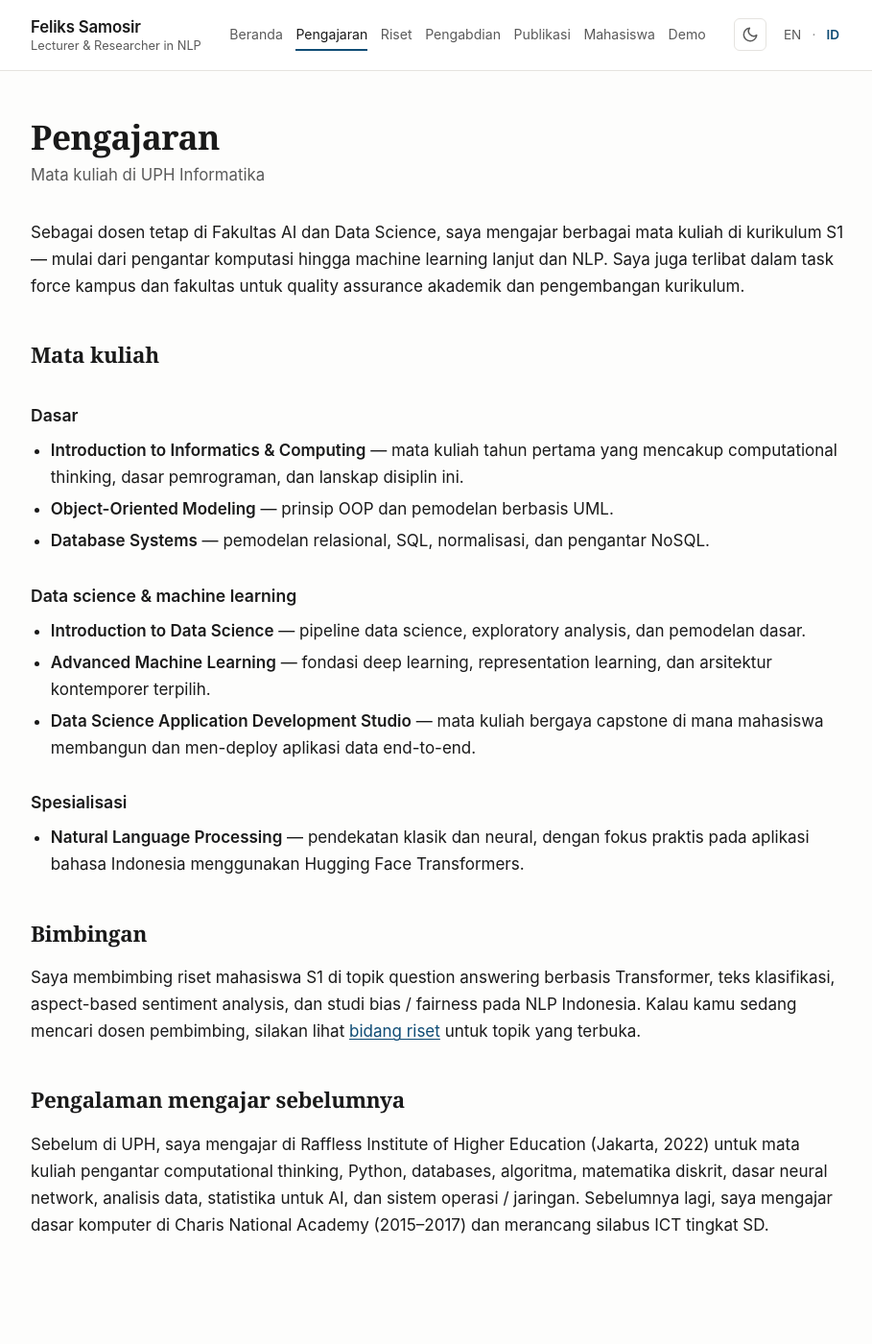
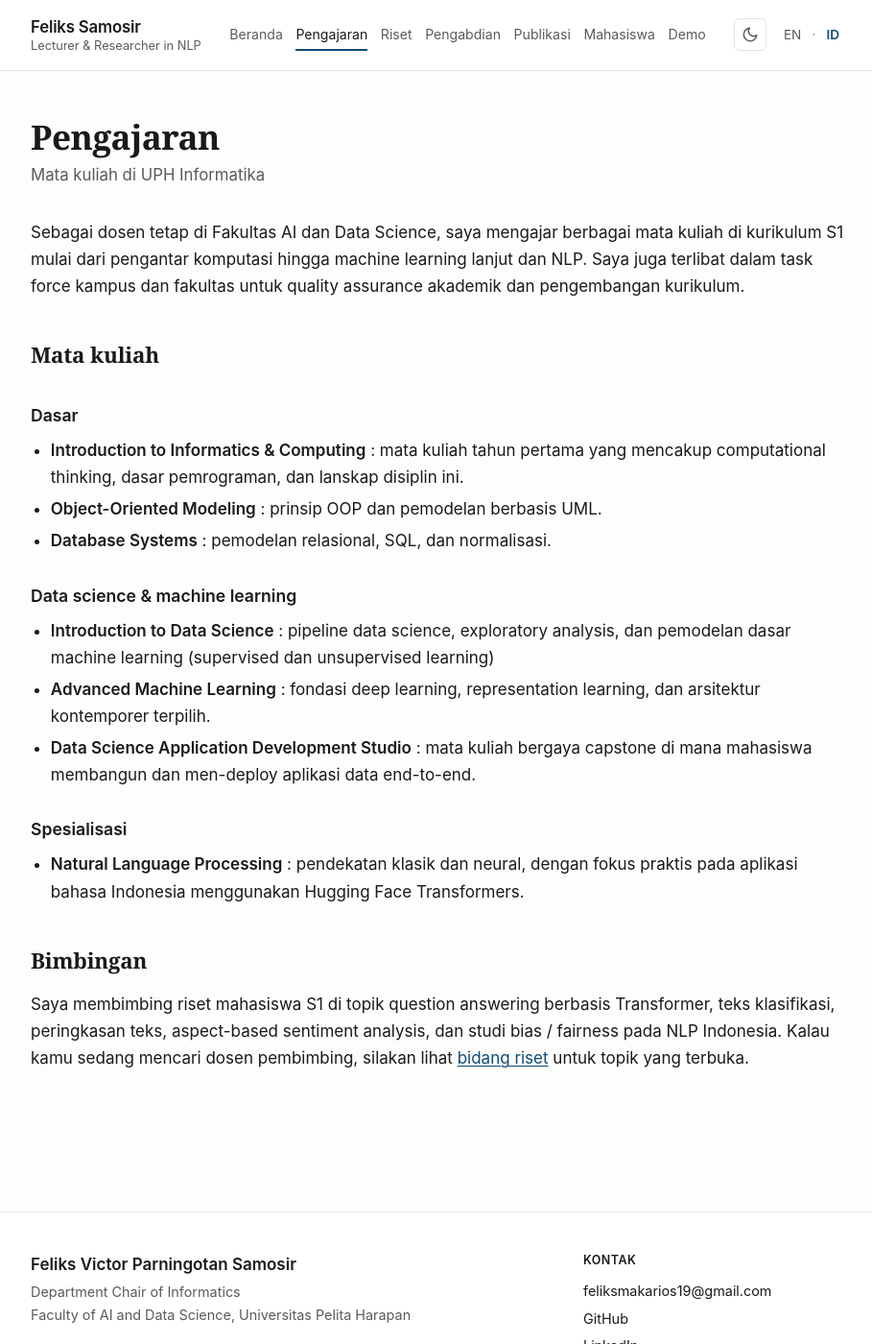
Before and after one commit to FeliksMakarios/feliksmakarios.github.io, a Jekyll site: the page built from id/teaching.md, in a window 1280 px wide and 1400 px high. Shown: the whole window at 96% size, without its empty margins (184-1093 px from the left). Built offline with Jekyll 4.4.1, drawn with Linux system fonts in a browser that asks for light colours.

Commit message:
Refine course descriptions and formatting in teaching.md
Updated formatting and descriptions for various courses and guidance sections.

```diff
--- a/id/teaching.md
+++ b/id/teaching.md
@@ -8,7 +8,7 @@ subtitle: "Mata kuliah di UPH Informatika"
 ---
 
 Sebagai dosen tetap di Fakultas AI dan Data Science, saya mengajar berbagai mata kuliah
-di kurikulum S1 — mulai dari pengantar komputasi hingga machine learning lanjut dan NLP.
+di kurikulum S1 mulai dari pengantar komputasi hingga machine learning lanjut dan NLP.
 Saya juga terlibat dalam task force kampus dan fakultas untuk quality assurance akademik
 dan pengembangan kurikulum.
 
@@ -16,36 +16,28 @@ dan pengembangan kurikulum.
 
 ### Dasar
 
-- **Introduction to Informatics &amp; Computing** — mata kuliah tahun pertama yang mencakup
+- **Introduction to Informatics &amp; Computing** : mata kuliah tahun pertama yang mencakup
   computational thinking, dasar pemrograman, dan lanskap disiplin ini.
-- **Object-Oriented Modeling** — prinsip OOP dan pemodelan berbasis UML.
-- **Database Systems** — pemodelan relasional, SQL, normalisasi, dan pengantar NoSQL.
+- **Object-Oriented Modeling** : prinsip OOP dan pemodelan berbasis UML.
+- **Database Systems** : pemodelan relasional, SQL, dan normalisasi.
 
 ### Data science &amp; machine learning
 
-- **Introduction to Data Science** — pipeline data science, exploratory analysis, dan
-  pemodelan dasar.
-- **Advanced Machine Learning** — fondasi deep learning, representation learning, dan
+- **Introduction to Data Science** : pipeline data science, exploratory analysis, dan
+  pemodelan dasar machine learning (supervised dan unsupervised learning)
+- **Advanced Machine Learning** : fondasi deep learning, representation learning, dan
   arsitektur kontemporer terpilih.
-- **Data Science Application Development Studio** — mata kuliah bergaya capstone di mana
+- **Data Science Application Development Studio** : mata kuliah bergaya capstone di mana
   mahasiswa membangun dan men-deploy aplikasi data end-to-end.
 
 ### Spesialisasi
 
-- **Natural Language Processing** — pendekatan klasik dan neural, dengan fokus praktis
+- **Natural Language Processing** : pendekatan klasik dan neural, dengan fokus praktis
   pada aplikasi bahasa Indonesia menggunakan Hugging Face Transformers.
 
 ## Bimbingan
 
 Saya membimbing riset mahasiswa S1 di topik question answering berbasis Transformer, teks
-klasifikasi, aspect-based sentiment analysis, dan studi bias / fairness pada NLP
+klasifikasi, peringkasan teks, aspect-based sentiment analysis, dan studi bias / fairness pada NLP
 Indonesia. Kalau kamu sedang mencari dosen pembimbing, silakan lihat <a href="/id/research/">bidang riset</a>
 untuk topik yang terbuka.
-
-## Pengalaman mengajar sebelumnya
-
-Sebelum di UPH, saya mengajar di Raffless Institute of Higher Education (Jakarta, 2022)
-untuk mata kuliah pengantar computational thinking, Python, databases, algoritma,
-matematika diskrit, dasar neural network, analisis data, statistika untuk AI, dan sistem
-operasi / jaringan. Sebelumnya lagi, saya mengajar dasar komputer di Charis National
-Academy (2015–2017) dan merancang silabus ICT tingkat SD.
```
